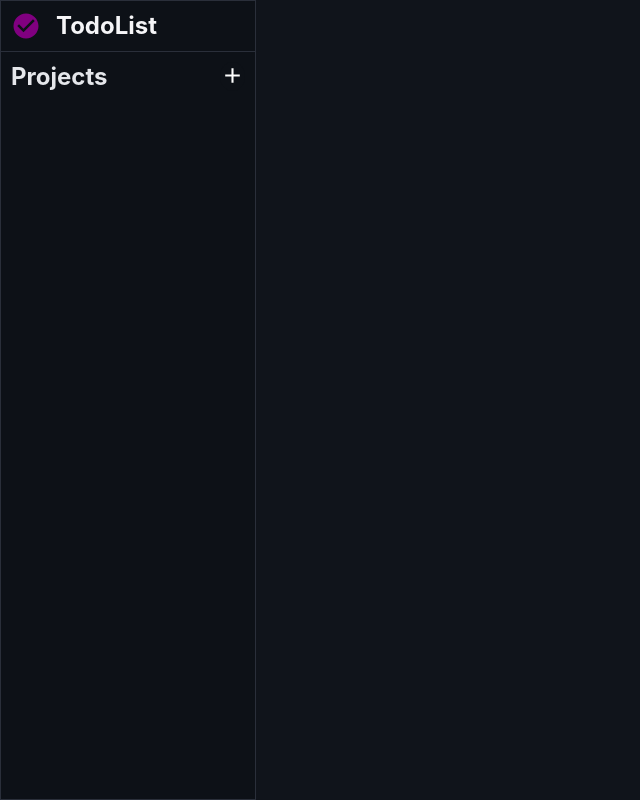
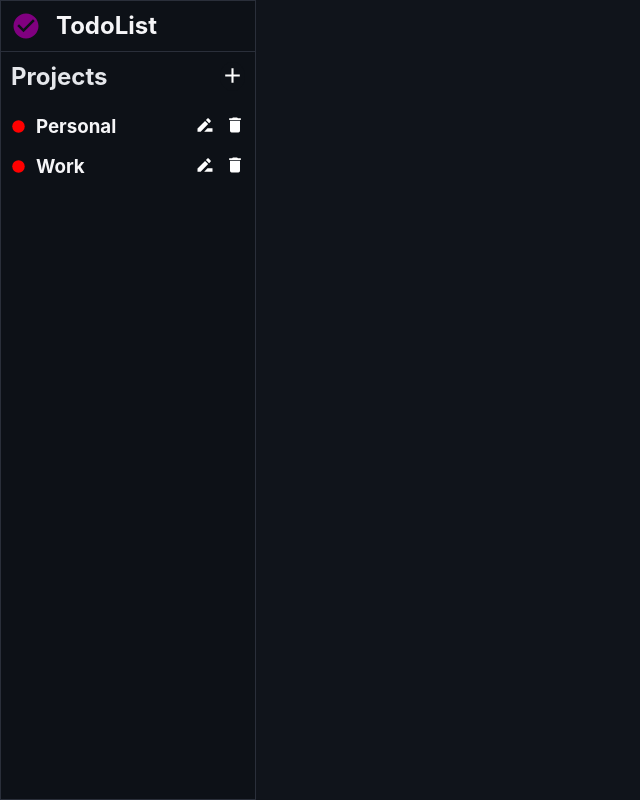
Before and after one commit to voidmahipal/Todo-List, a website built with webpack: page src/index.html in a window 1280 px wide. Both pictures are taken after a click on the button 232 px from the left and 76 px from the top of the page. Shown: the whole page, without its empty margins (0-640 px from the left). Built offline with nearby package versions, Linux system fonts and the light colour scheme.

Commit message:
added functionality to add project buttons. It can now add projects

```diff
--- a/src/index.html
+++ b/src/index.html
@@ -16,6 +16,18 @@
                 <h2>Projects</h2>
                 <button><svg xmlns="http://www.w3.org/2000/svg" viewBox="0 0 24 24"><title>Add projects</title><path d="M19,13H13V19H11V13H5V11H11V5H13V11H19V13Z" /></svg></button>
             </div>
+            <div class="pcontainer">
+                <div class="pcard">
+                    <div class="pinfo">
+                        <svg xmlns="http://www.w3.org/2000/svg" viewBox="0 0 24 24"><title>circle</title><path d="M12,2A10,10 0 0,0 2,12A10,10 0 0,0 12,22A10,10 0 0,0 22,12A10,10 0 0,0 12,2Z" /></svg>
+                        <h3>Personal</h3>
+                    </div>
+                    <div class="pbuttons">
+                        <button><svg xmlns="http://www.w3.org/2000/svg" viewBox="0 0 24 24"><title>rename</title><path d="M15 16L11 20H21V16H15M12.06 7.19L3 16.25V20H6.75L15.81 10.94L12.06 7.19M18.71 8.04C19.1 7.65 19.1 7 18.71 6.63L16.37 4.29C16.17 4.09 15.92 4 15.66 4C15.41 4 15.15 4.1 14.96 4.29L13.13 6.12L16.88 9.87L18.71 8.04Z" /></svg></button>
+                        <button><svg xmlns="http://www.w3.org/2000/svg" viewBox="0 0 24 24"><title>delete</title><path d="M19,4H15.5L14.5,3H9.5L8.5,4H5V6H19M6,19A2,2 0 0,0 8,21H16A2,2 0 0,0 18,19V7H6V19Z" /></svg></button>
+                    </div>
+                </div>
+            </div>
         </section>
     </aside>
 </body>
--- a/src/index.js
+++ b/src/index.js
@@ -1,5 +1,8 @@
-import {s} from "./projects.js";
+import {addproject} from "./sidebar.js";
 import "./style.css";
 import "./sidebar-styles.css";
 
-console.log(s);
+const addprojectbtn = document.querySelector(".title button");
+addprojectbtn.addEventListener("click",()=>{
+    addproject();
+})
--- a/src/sidebar-styles.css
+++ b/src/sidebar-styles.css
@@ -55,3 +55,34 @@ body{
     height: 25px;
     fill: white;
 }
+.pcontainer{
+    margin-top: 15px;
+}
+.pcard{
+    height: 40px;
+    display: flex;
+    justify-content: space-between;
+    align-items: center;
+    gap: 15px;
+}
+.pinfo,.pbuttons{
+    display: flex;
+    align-items: center;
+    gap: 10px;
+}
+.pinfo svg{
+    width: 15px;
+    height: 15px;
+    fill: red;
+}
+.pinfo h3{
+    color: #F5F5F7;
+}
+.pbuttons button svg{
+    width: 20px;
+    height: 20px;
+    fill: white;
+}
+.pbuttons button{
+    background-color: #0D1117;
+}
--- /dev/null
+++ b/src/sidebar.js
@@ -0,0 +1,29 @@
+const container = document.querySelector(".pcontainer");
+
+function addproject() {
+
+    const card = document.createElement("div");
+    card.classList.add("pcard");
+
+    const info = document.createElement("div");
+    info.classList.add("pinfo");
+    info.innerHTML=`<svg xmlns="http://www.w3.org/2000/svg" viewBox="0 0 24 24"><title>circle</title><path d="M12,2A10,10 0 0,0 2,12A10,10 0 0,0 12,22A10,10 0 0,0 22,12A10,10 0 0,0 12,2Z" /></svg>`;
+    const h3 = document.createElement("h3");
+    h3.textContent="Work";
+    info.appendChild(h3);
+
+    const buttons = document.createElement("div");
+    buttons.classList.add("pbuttons");
+    const rename_btn = document.createElement("button");
+    rename_btn.innerHTML=`<svg xmlns="http://www.w3.org/2000/svg" viewBox="0 0 24 24"><title>rename</title><path d="M15 16L11 20H21V16H15M12.06 7.19L3 16.25V20H6.75L15.81 10.94L12.06 7.19M18.71 8.04C19.1 7.65 19.1 7 18.71 6.63L16.37 4.29C16.17 4.09 15.92 4 15.66 4C15.41 4 15.15 4.1 14.96 4.29L13.13 6.12L16.88 9.87L18.71 8.04Z" /></svg>`;
+    const delete_btn = document.createElement("button");
+    delete_btn.innerHTML=`<svg xmlns="http://www.w3.org/2000/svg" viewBox="0 0 24 24"><title>delete</title><path d="M19,4H15.5L14.5,3H9.5L8.5,4H5V6H19M6,19A2,2 0 0,0 8,21H16A2,2 0 0,0 18,19V7H6V19Z" /></svg>`;
+    buttons.appendChild(rename_btn);
+    buttons.appendChild(delete_btn);
+
+    card.appendChild(info);
+    card.appendChild(buttons);
+
+    container.appendChild(card);
+}
+export {addproject};
```
